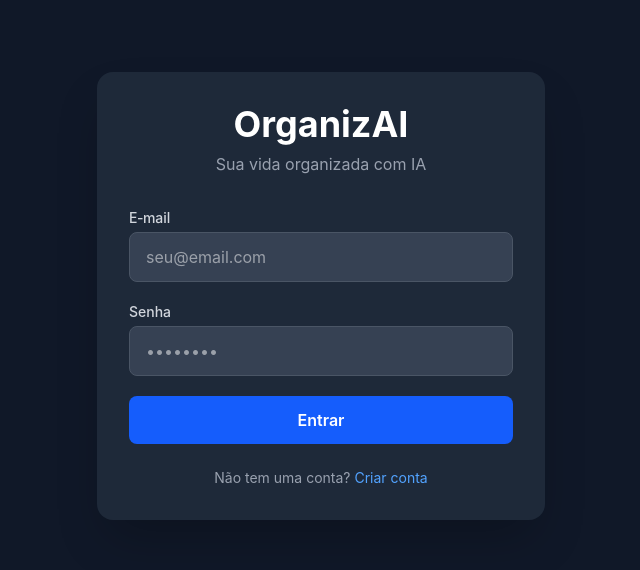
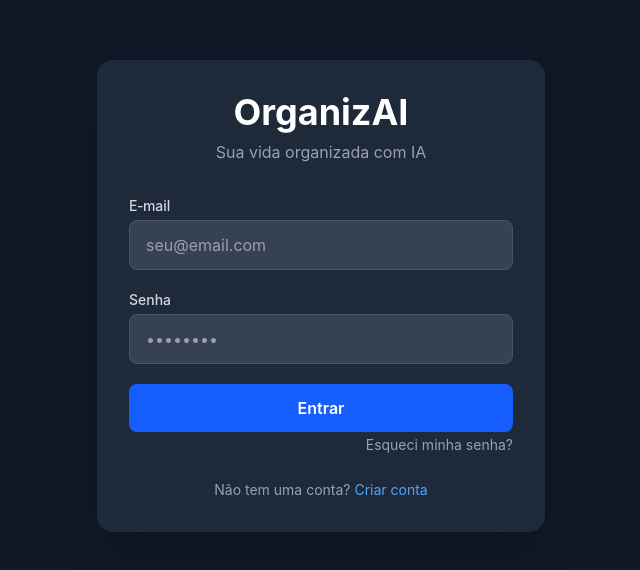
Before and after one commit to MaryanneZurc/OrganizAI, a React (Vite) app: page /login in a window 1280 px wide. Shown: the part 104-674 px from the top of the page, without its empty margins (319-959 px from the left). Built offline with nearby package versions, Linux system fonts and the light colour scheme; no server answers.

Commit message:
feat: adiciona link 'esqueci minha senha' no login

```diff
--- a/src/auth/Login.jsx
+++ b/src/auth/Login.jsx
@@ -69,6 +69,15 @@ export default function Login() {
           </button>
         </form>
 
+<div className="text-right">
+  <a
+    href="/forgot-password"
+    className="text-sm text-gray-400 hover:text-blue-400 transition"
+  >
+    Esqueci minha senha?
+  </a>
+</div>
+
         <p className="text-gray-400 text-sm text-center mt-6">
           Não tem uma conta?{" "}
           <Link to="/register" className="text-blue-400 hover:underline">
```
